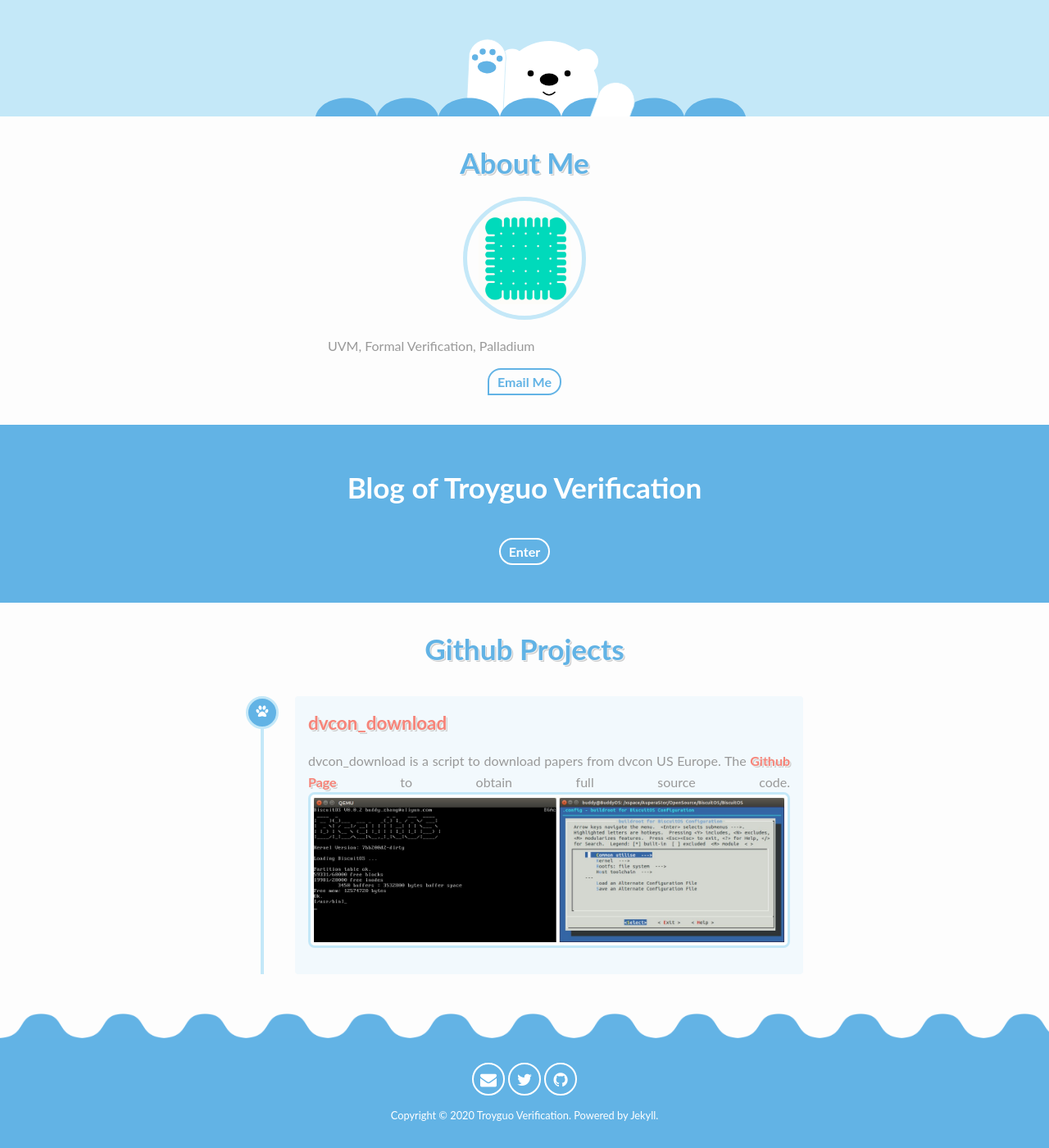
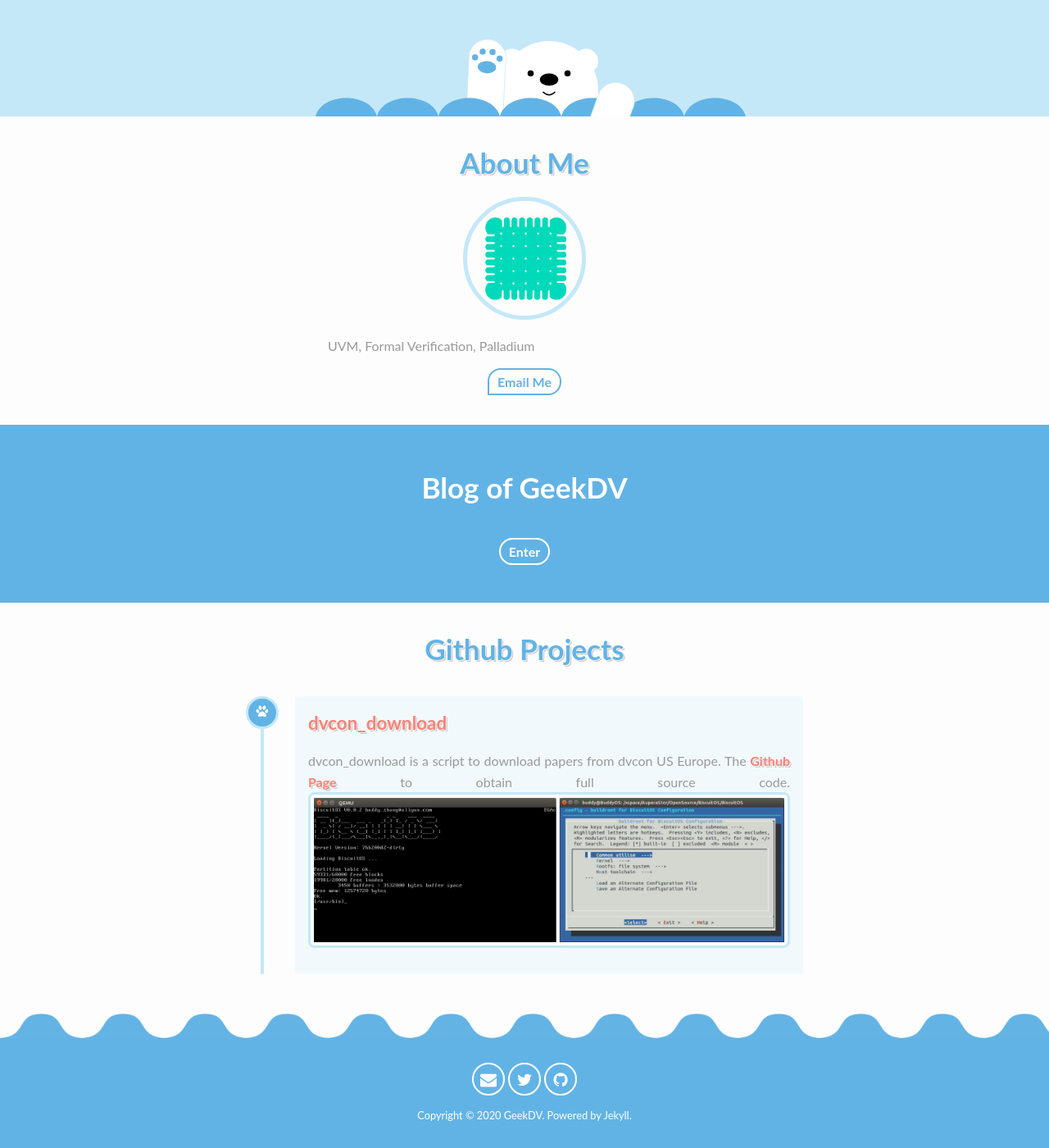
Before and after one commit to troyguo/troyguo.github.io, a Jekyll site: the page built from index.html, in a window 1280 px wide and 1400 px high, scrolled down 244 px. Shown: the whole window at 82% size. Built offline with Jekyll 4.4.1, drawn with Linux system fonts in a browser that asks for light colours; comment, search, counter and statistics services are not loaded.

Commit message:
blog: rename the title to geekdv

```diff
--- a/_config.yml
+++ b/_config.yml
@@ -1,6 +1,6 @@
 #Site
-title: Troyguo Verification
-description: The Blog for Troyguo Verification
+title: GeekDV
+description: The Blog of GreeDV
 logo: favicon.png
 url: troyguo.me
 rss_url: /feed.xml
@@ -33,7 +33,7 @@ baidu_analytics: 5b31ffbbdc6cff18727f3adf75a03777    #from //hm.baidu.com/hm.js?
 # Author information:
 author:
   #resume: /resume
-  name: Troyguo Verification     #the name of Blog section
+  name: GeekDV     #the name of Blog section
   about_me:  UVM, Formal Verification, Palladium
 
 # Social Links
```
Also changed, not shown: meta/posts.md (+1 -1 lines).
